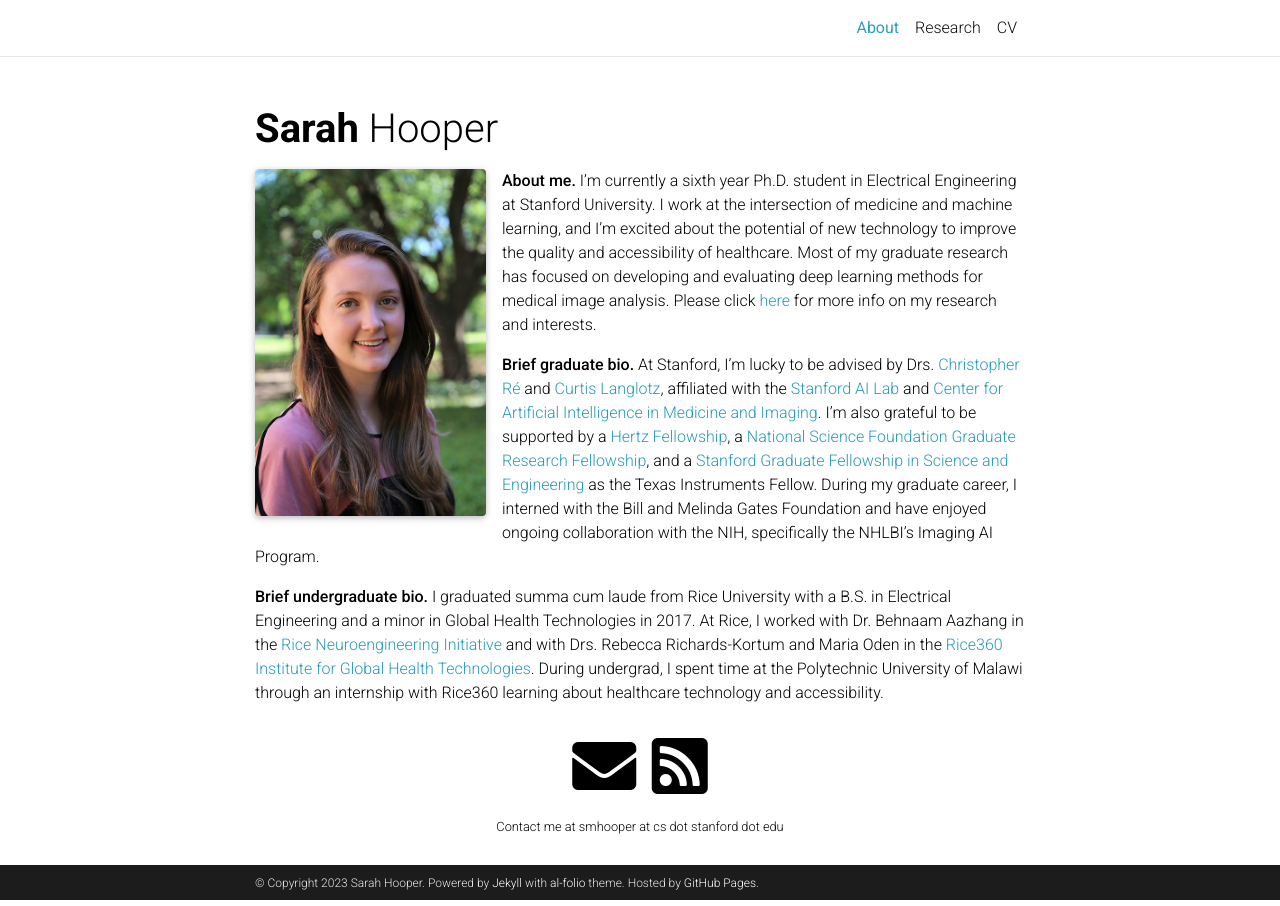
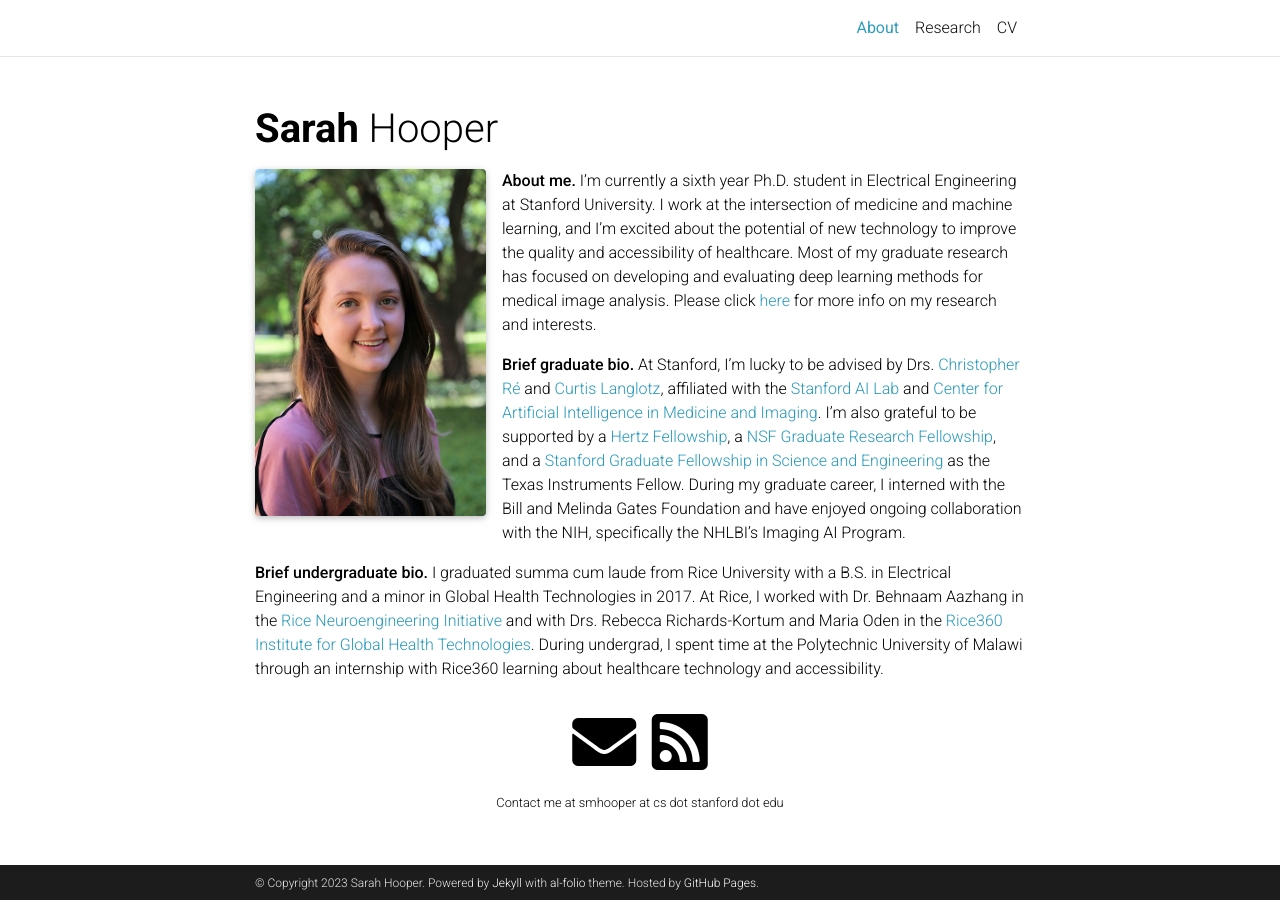
Before and after one commit to sarahmhooper/sarahmhooper.github.io, a Jekyll site: the page built from _pages/about.md, in a window 1280 px wide. Built offline with Jekyll 4.4.1, drawn with Linux system fonts in a browser that asks for light colours; full-size pictures stand in for the smaller copies a plugin makes; comment, search, counter and statistics services are not loaded; a style sheet for code colours, icons or effects is not loaded.

Commit message:
SHortening NSF

```diff
--- a/_pages/about.md
+++ b/_pages/about.md
@@ -20,6 +20,6 @@ social: true  # includes social icons at the bottom of the page
 
 **About me.** I’m currently a sixth year Ph.D. student in Electrical Engineering at Stanford University. I work at the intersection of medicine and machine learning, and I’m excited about the potential of new technology to improve the quality and accessibility of healthcare. Most of my graduate research has focused on developing and evaluating deep learning methods for medical image analysis. Please click [here](https://sarahmhooper.github.io/research/) for more info on my research and interests.
 
-**Brief graduate bio.** At Stanford, I'm lucky to be advised by Drs. [Christopher Ré](https://cs.stanford.edu/~chrismre/) and [Curtis Langlotz](https://profiles.stanford.edu/curtis-langlotz), affiliated with the [Stanford AI Lab](https://ai.stanford.edu/) and [Center for Artificial Intelligence in Medicine and Imaging](https://aimi.stanford.edu/). I'm also grateful to be supported by a [Hertz Fellowship](https://www.hertzfoundation.org/the-fellowship/), a [National Science Foundation Graduate Research Fellowship](https://www.nsfgrfp.org/), and a [Stanford Graduate Fellowship in Science and Engineering](https://vpge.stanford.edu/fellowships-funding/sgf) as the Texas Instruments Fellow. During my graduate career, I interned with the Bill and Melinda Gates Foundation and have enjoyed ongoing collaboration with the NIH, specifically the NHLBI’s Imaging AI Program.
+**Brief graduate bio.** At Stanford, I'm lucky to be advised by Drs. [Christopher Ré](https://cs.stanford.edu/~chrismre/) and [Curtis Langlotz](https://profiles.stanford.edu/curtis-langlotz), affiliated with the [Stanford AI Lab](https://ai.stanford.edu/) and [Center for Artificial Intelligence in Medicine and Imaging](https://aimi.stanford.edu/). I'm also grateful to be supported by a [Hertz Fellowship](https://www.hertzfoundation.org/the-fellowship/), a [NSF Graduate Research Fellowship](https://www.nsfgrfp.org/), and a [Stanford Graduate Fellowship in Science and Engineering](https://vpge.stanford.edu/fellowships-funding/sgf) as the Texas Instruments Fellow. During my graduate career, I interned with the Bill and Melinda Gates Foundation and have enjoyed ongoing collaboration with the NIH, specifically the NHLBI’s Imaging AI Program.
 
 **Brief undergraduate bio.** I graduated summa cum laude from Rice University with a B.S. in Electrical Engineering and a minor in Global Health Technologies in 2017. At Rice, I worked with Dr. Behnaam Aazhang in the [Rice Neuroengineering Initiative](https://neuroengineering.rice.edu/) and with Drs. Rebecca Richards-Kortum and Maria Oden in the [Rice360 Institute for Global Health Technologies](https://www.rice360.rice.edu/). During  undergrad, I spent time at the Polytechnic University of Malawi through an internship with Rice360 learning about healthcare technology and accessibility.
```
